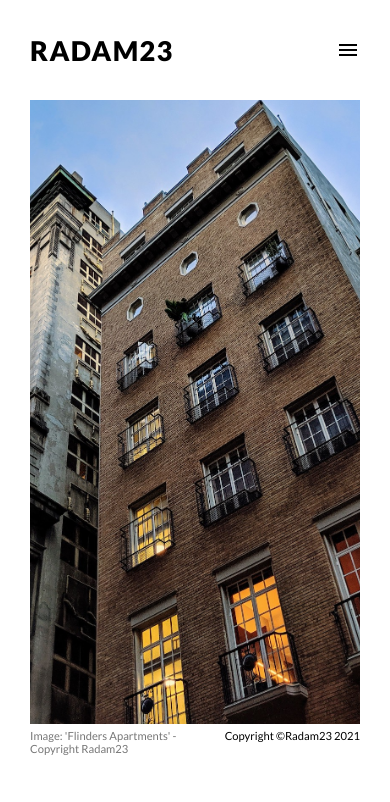
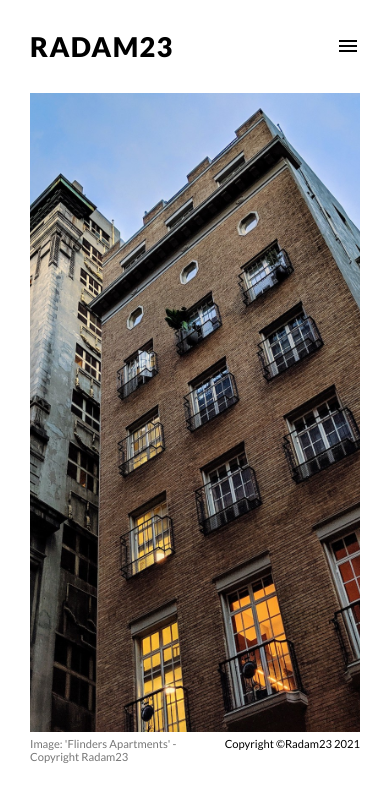
Before and after one commit to rAdam23/radam23.v.4.0, a plain HTML site: page index.html in a window 390 px wide. Drawn offline with nearby package versions, Linux system fonts and the light colour scheme; files that its build step writes are made by us from their sources.

Commit message:
Add files via upload

```diff
--- a/styles/styles.scss
+++ b/styles/styles.scss
@@ -109,6 +109,7 @@ nav{
         font-weight: 900;
         letter-spacing: 1.3px;
         height: 100%;
+        z-index: 1;
     }
 
     .reduced-nav-logo{
@@ -141,7 +142,7 @@ nav{
 
             z-index: 999;
             width: 80px;
-            height: 100%;
+            height: 1rem;
 
             border-style: none;
             font-weight: 500;
@@ -1130,21 +1131,16 @@ nav{
 @media only screen and (max-width: 580px) {
 
     .home-page-container{
-        grid-template-rows: 10vh 80vh;
+        grid-template-rows: 11vh 80vh;
     }
 
     nav{
         grid-area: nav;
-        height: 10vh;
-        min-height: 5rem;
-        z-index: 100;
-        min-height: 100px;
+        background-color: white;
         padding-bottom: 0px;
     }
 
     .banner{
-        top:10vh;
-        padding: 20px;
         min-height: auto;
     }
 
```
